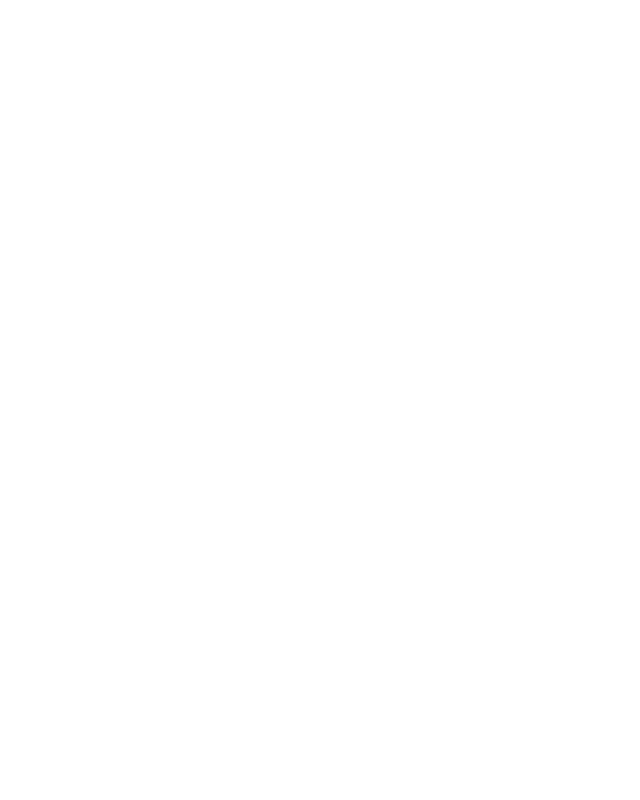
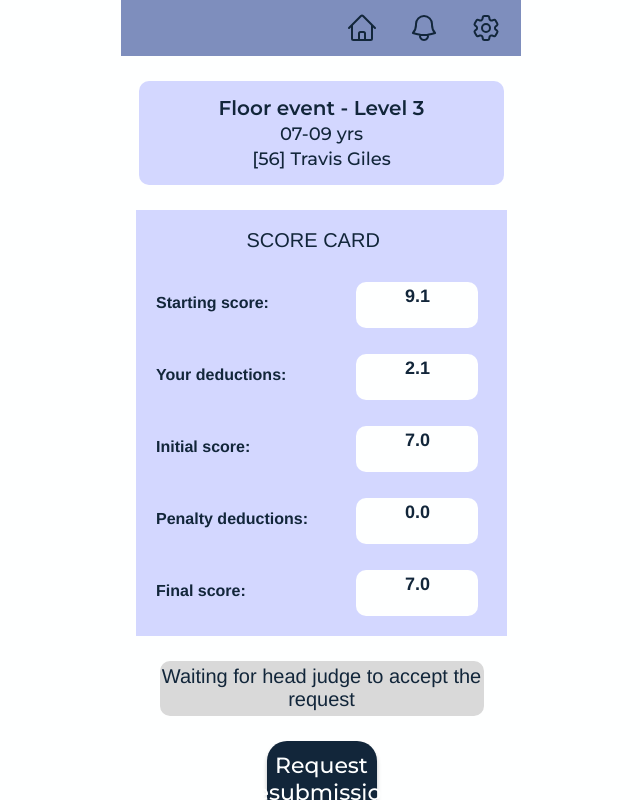
Before and after one commit to LaurynGiles/GymnasticsCompetitionSoftware, a React (Vite) app in the folder frontend/: page /scorecard in a window 1280 px wide. Before the commit this address had no page. Shown: the whole page, without its empty margins (319-959 px from the left). Built offline with nearby package versions, Linux system fonts and the light colour scheme.

Commit message:
Calculations page works

```diff
--- a/frontend/src/App.jsx
+++ b/frontend/src/App.jsx
@@ -4,6 +4,7 @@ import LoginJudges from './pages/LoginJudges';
 import HomeJudges from './pages/HomeJudges';
 import NotificationsJudges from './pages/NotificationsJudges'
 import CalculationsJudges from './pages/CalculationsJudges'
+import ScoreCardJudges from './pages/ScoreCardJudges';
 import './App.css'
 
 function App() {
@@ -14,6 +15,7 @@ function App() {
         <Route path="/home" element={<HomeJudges />} />
         <Route path="/notifications" element={<NotificationsJudges />} />
         <Route path="/calculations" element={<CalculationsJudges />} />
+        <Route path="/scorecard" element={<ScoreCardJudges />} />
         {/* <Route path="/register" element={<Register />} />
         <Route path="/settings" element={<Settings />} />
         <Route path="/note" element={<Note />} /> */}
--- a/frontend/src/components/ArrowIcon.jsx
+++ b/frontend/src/components/ArrowIcon.jsx
@@ -1,9 +1,9 @@
 import React from "react";
 
-const ArrowIcon = () => {
+const ArrowIcon = ({ rotation = 0}) => {
   return (
       <svg
-        style={{ marginLeft: "5px", cursor: "pointer" }}
+        style={{ marginLeft: "5px", cursor: "pointer", transform: `rotate(${rotation}deg)` }}
         xmlns="http://www.w3.org/2000/svg"
         width="15"
         height="13"
--- a/frontend/src/components/LargeButton.jsx
+++ b/frontend/src/components/LargeButton.jsx
@@ -2,7 +2,7 @@ import React from "react";
 
 const LargeButton = ({ value }) => {
   return (
-    <div className="flex w-[128px] h-[89px] items-center justify-center gap-[10px] px-[30px] py-[25px] relative bg-notification-box rounded-[20px]">
+    <div className="flex w-[128px] h-[89px] items-center justify-center cursor-pointer gap-[10px] px-[30px] py-[25px] relative bg-notification-box rounded-[20px] shadow-[0px_4px_4px_#00000040]">
         <div className="relative w-[68px] h-[39px] mt-[0.00px] font-montserrat font-semibold text-prussian-blue text-[35px] text-center tracking-[0] leading-[normal] whitespace-nowrap">
             {value}
         </div>
--- a/frontend/src/components/SelectBox.jsx
+++ b/frontend/src/components/SelectBox.jsx
@@ -5,15 +5,18 @@ import SelectOptions from "./SelectOptions";
 const SelectBox = ({ title, option , setOption, allOptions}) => {
 
   const [showPopup, setShowPopup] = useState(false);
+  const [rotateArrow, setRotateArrow] = useState(0);
 
   const handleArrowClick = () => {
     setShowPopup(!showPopup);
+    setRotateArrow(rotateArrow === 0 ? 180 : 0);
   };
 
   const handleOptionClick = (selectedOption) => {
     console.log(selectedOption); // You can handle the selected option here
     setOption(selectedOption);
     setShowPopup(false);
+    setRotateArrow(0);
   };
 
   return (
@@ -26,7 +29,7 @@ const SelectBox = ({ title, option , setOption, allOptions}) => {
           {option}
         </div>
         <div onClick={handleArrowClick}>
-          <ArrowIcon />
+          <ArrowIcon rotation={rotateArrow}/>
         </div>
       </div>
       {showPopup && <SelectOptions allOptions={allOptions} handleOptionClick={handleOptionClick}/>}
--- a/frontend/src/components/TotalDeductionsBlock.jsx
+++ b/frontend/src/components/TotalDeductionsBlock.jsx
@@ -1,7 +1,9 @@
 import React from "react";
 import BlueButton from "../components/BlueButton";
+import ScoreCardJudges from "../pages/ScoreCardJudges";
+import { Link } from "react-router-dom";
 
-const TotalDeductionsBlock = () => {
+const TotalDeductionsBlock = ({ total }) => {
   return (
     <div className="flex w-[365px] items-center justify-center p-[10px] bg-light-periwinkle">
       <div className="flex items-center justify-center gap-[40px]">
@@ -10,10 +12,12 @@ const TotalDeductionsBlock = () => {
             Total:
           </div>
           <div className="font-montserrat font-semibold text-prussian-blue text-[25px] text-center">
-            2.1
+            {parseFloat(total).toFixed(3)}
           </div>
         </div>
-        <BlueButton title={"Submit"} />
+        <Link to="/scorecard">
+          <BlueButton title={"Submit"} />
+        </Link>
       </div>
     </div>
   );
--- /dev/null
+++ b/frontend/src/pages/ScoreCardJudges.jsx
@@ -0,0 +1,91 @@
+import React, {useState} from "react";
+import BlueButton from "../components/BlueButton";
+import EventInfoBlock from "../components/EventInfoBlock";
+import NavigationBarDefault from "../components/NavigationBarDefault";
+
+const ScoreCardJudges = () => {
+
+  return (
+    <div className="bg-[#feffff] flex flex-row justify-center w-full">
+      <div className="bg-bright-white overflow-hidden w-[400px] h-[800px]">
+        <div className="flex flex-col w-[401px] items-center gap-[25px] relative">
+          <NavigationBarDefault showBackIcon={false} showBookIcon={false}/>
+          <EventInfoBlock apparatus={"Floor"} level={"3"} age={"07-09"} number={"56"} name={"Travis Giles"}/>
+          <div className="inline-flex flex-col items-center gap-[25px] p-[20px] relative flex-[0_0_auto] bg-light-periwinkle">
+            <div className="relative w-[150px] h-[27px] mt-[-1.00px] [font-family:'Montserrat-Medium',Helvetica] font-medium text-prussian-blue text-[20px] tracking-[0] leading-[normal]">
+              SCORE CARD
+            </div>
+            <div className="relative w-[331px] h-[47px]">
+              <div className="inline-flex items-center justify-center gap-[10px] absolute top-[14px] left-0">
+                <div className="relative w-fit mt-[-1.00px] [font-family:'Montserrat-SemiBold',Helvetica] font-semibold text-prussian-blue text-[16px] text-right tracking-[0] leading-[normal]">
+                  Starting score:
+                </div>
+              </div>
+              <div className="absolute w-[122px] h-[46px] top-px left-[200px] bg-bright-white rounded-[10px]">
+                <div className="absolute w-[121px] h-[36px] top-[4px] left-px [font-family:'Montserrat-SemiBold',Helvetica] font-semibold text-prussian-blue text-[18px] text-center tracking-[0] leading-[normal]">
+                  9.1
+                </div>
+              </div>
+            </div>
+            <div className="relative w-[331px] h-[47px]">
+              <div className="inline-flex items-center justify-center gap-[10px] absolute top-[14px] left-0">
+                <div className="relative w-fit mt-[-1.00px] [font-family:'Montserrat-SemiBold',Helvetica] font-semibold text-prussian-blue text-[16px] text-right tracking-[0] leading-[normal]">
+                  Your deductions:
+                </div>
+              </div>
+              <div className="absolute w-[122px] h-[46px] top-px left-[200px] bg-bright-white rounded-[10px]">
+                <div className="absolute w-[121px] h-[36px] top-[4px] left-px [font-family:'Montserrat-SemiBold',Helvetica] font-semibold text-prussian-blue text-[18px] text-center tracking-[0] leading-[normal]">
+                  2.1
+                </div>
+              </div>
+            </div>
+            <div className="relative w-[331px] h-[47px]">
+              <div className="inline-flex items-center justify-center gap-[10px] absolute top-[14px] left-0">
+                <div className="relative w-fit mt-[-1.00px] [font-family:'Montserrat-SemiBold',Helvetica] font-semibold text-prussian-blue text-[16px] text-right tracking-[0] leading-[normal]">
+                  Initial score:
+                </div>
+              </div>
+              <div className="absolute w-[122px] h-[46px] top-px left-[200px] bg-bright-white rounded-[10px]">
+                <div className="absolute w-[121px] h-[36px] top-[4px] left-px [font-family:'Montserrat-SemiBold',Helvetica] font-semibold text-prussian-blue text-[18px] text-center tracking-[0] leading-[normal]">
+                  7.0
+                </div>
+              </div>
+            </div>
+            <div className="relative w-[331px] h-[47px]">
+              <div className="inline-flex items-center justify-center gap-[10px] absolute top-[14px] left-0">
+                <div className="relative w-fit mt-[-1.00px] [font-family:'Montserrat-SemiBold',Helvetica] font-semibold text-prussian-blue text-[16px] text-right tracking-[0] leading-[normal]">
+                  Penalty deductions:
+                </div>
+              </div>
+              <div className="absolute w-[122px] h-[46px] top-px left-[200px] bg-bright-white rounded-[10px]">
+                <div className="absolute w-[121px] h-[36px] top-[4px] left-px [font-family:'Montserrat-SemiBold',Helvetica] font-semibold text-prussian-blue text-[18px] text-center tracking-[0] leading-[normal]">
+                  0.0
+                </div>
+              </div>
+            </div>
+            <div className="relative w-[331px] h-[47px]">
+              <div className="inline-flex items-center justify-center gap-[10px] absolute top-[14px] left-0">
+                <div className="relative w-fit mt-[-1.00px] [font-family:'Montserrat-SemiBold',Helvetica] font-semibold text-prussian-blue text-[16px] text-right tracking-[0] leading-[normal]">
+                  Final score:
+                </div>
+              </div>
+              <div className="absolute w-[122px] h-[46px] top-px left-[200px] bg-bright-white rounded-[10px]">
+                <div className="absolute w-[121px] h-[36px] top-[4px] left-px [font-family:'Montserrat-SemiBold',Helvetica] font-semibold text-prussian-blue text-[18px] text-center tracking-[0] leading-[normal]">
+                  7.0
+                </div>
+              </div>
+            </div>
+          </div>
+          <div className="flex w-[324px] items-center gap-[10px] px-0 py-[5px] relative flex-[0_0_auto] bg-notification-box rounded-[10px]">
+            <p className="relative w-[324px] mt-[-1.00px] [font-family:'Montserrat-Medium',Helvetica] font-medium text-prussian-blue text-[20px] text-center tracking-[0] leading-[normal]">
+              Waiting for head judge to accept the request
+            </p>
+          </div>
+          <BlueButton title="Request resubmission" />
+        </div>
+      </div>
+    </div>
+  );
+};
+
+export default ScoreCardJudges;
```
Also changed, not shown: frontend/src/components/DeductionButtonsGroup.jsx (+21 -5 lines), frontend/src/pages/CalculationsJudges.jsx (+14 -5 lines).
